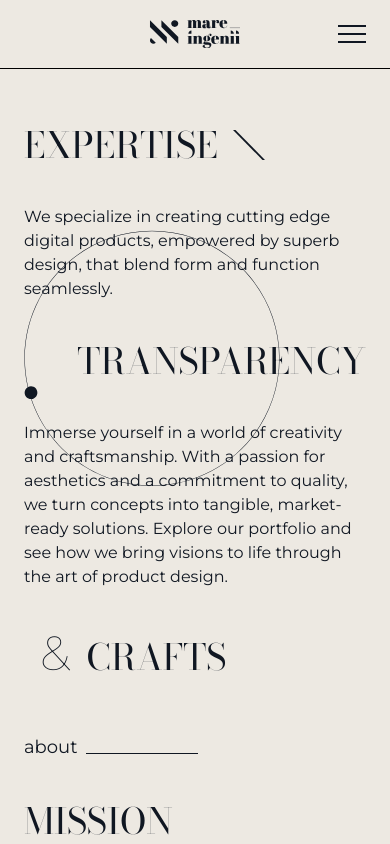
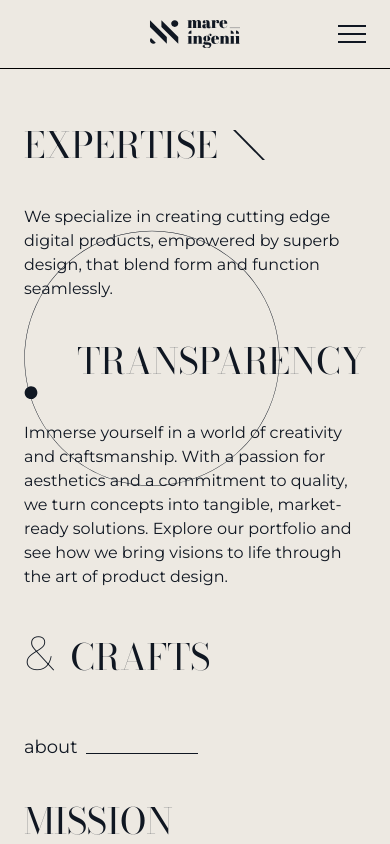
Before and after one commit to Skolaczk/mareingenii, a Next.js app: page / in a window 390 px wide. Shown: the top 844 px of the page. Built offline with nearby package versions, Linux system fonts and the light colour scheme.

Commit message:
fix: fix margin

```diff
--- a/src/components/hero.tsx
+++ b/src/components/hero.tsx
@@ -27,7 +27,7 @@ export const Hero = () => {
           into tangible, market-ready solutions. Explore our portfolio and see
           how we bring visions to life through the art of product design.{' '}
         </p>
-        <span className="xs:text-6xl mx-4 inline text-5xl font-thin md:text-7xl lg:text-9xl">
+        <span className="xs:text-6xl mr-4 inline text-5xl font-thin md:ml-4 md:text-7xl lg:text-9xl">
           &
         </span>
         <h3 className="xs:text-5xl inline font-serif text-4xl uppercase md:text-6xl lg:text-8xl">
```
